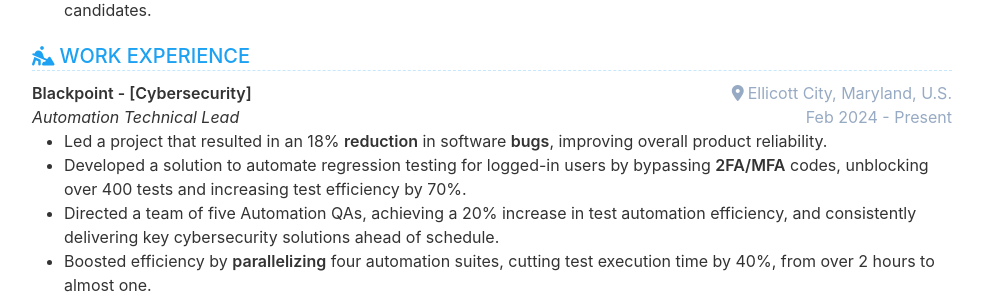
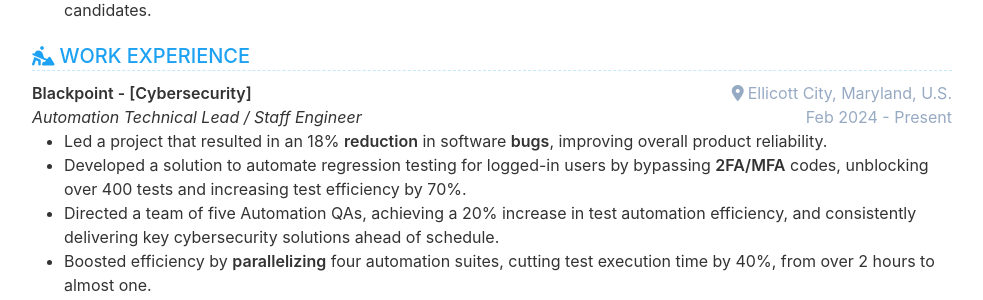
Before and after one commit to cvera08/full-resume, a Jekyll site: the page built from index.html, in a window 1280 px wide and 900 px high, scrolled down 1699 px. Shown: the part 153-453 px from the top of the window, without its empty margins (148-1131 px from the left). Built offline with Jekyll 4.4.1, drawn with Linux system fonts in a browser that asks for light colours.

Commit message:
feat: bpc staff eng

```diff
--- a/_data/data.yml
+++ b/_data/data.yml
@@ -119,7 +119,7 @@ experience:
   items:
     - company: Blackpoint - [Cybersecurity]
       date: Feb 2024 - Present
-      role: Automation Technical Lead
+      role: Automation Technical Lead / Staff Engineer
       location: Ellicott City, Maryland, U.S.
       description: |
         - Led a project that resulted in an 18% **reduction** in software **bugs**, improving overall product reliability.
```
